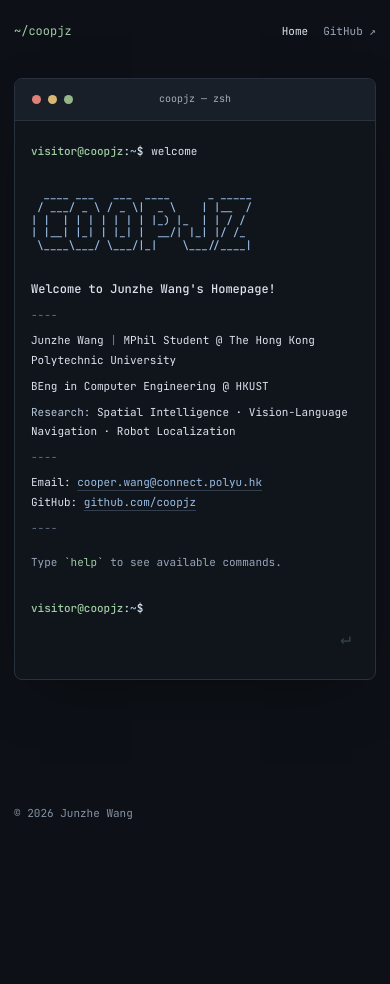
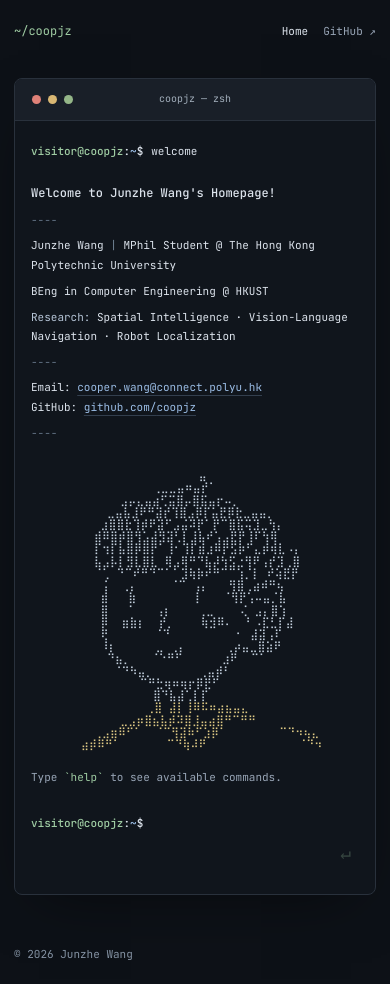
Before and after one commit to coopjz/coopjz.github.io, a React (Vite) app: page / in a window 390 px wide. Before the commit the page ends 844 px from the top, so only its background shows below. Built offline with nearby package versions, Linux system fonts and the light colour scheme.

Commit message:
Add character portrait to terminal welcome

```diff
--- a/src/components/Terminal.tsx
+++ b/src/components/Terminal.tsx
@@ -2,21 +2,17 @@ import { useEffect, useRef, useState, type FormEvent, type KeyboardEvent, type R
 import { Link, useNavigate } from 'react-router-dom';
 import { site } from '../config';
 import { posts } from '../lib/posts';
+import avatar from '../../public/avatar.txt?raw';
 
 function Prompt() {
   return <span className="prompt" aria-hidden="true"><span className="prompt-user">{site.terminal.user}@{site.terminal.host}</span><span>:<span className="prompt-path">~</span>$</span></span>;
 }
 
-const banner = String.raw`  ____ ___   ___  ____      _ _____
- / ___/ _ \ / _ \|  _ \    | |__  /
-| |  | | | | | | | |_) |_  | | / /
-| |__| |_| | |_| |  __/| |_| |/ /_
- \____\___/ \___/|_|    \___//____|`;
-
 function Welcome() {
   return (
     <div className="welcome">
-      <pre className="ascii-banner" aria-label="coopjz" role="img">{banner}</pre>
+      <pre className="ascii-avatar" aria-label="Character portrait of Junzhe Wang, based on his GitHub avatar" role="img">{avatar.trimEnd().split('\n').map((line, index) => <span className={index >= 19 ? 'avatar-shirt' : undefined} key={index}>{line}{'\n'}</span>)}</pre>
+      <div className="welcome-profile">
       <h1>Welcome to {site.owner.name}'s Homepage!</h1>
       <div className="welcome-divider" aria-hidden="true">----</div>
       <p>{site.owner.name} <span className="text-separator">|</span> {site.owner.tagline}</p>
@@ -25,6 +21,7 @@ function Welcome() {
       <div className="welcome-divider" aria-hidden="true">----</div>
       <div className="welcome-contact"><span>Email: <a href={site.links.email}>{site.links.email.replace('mailto:', '')}</a></span><span className="contact-separator" aria-hidden="true"> | </span><span>GitHub: <a href={site.links.github} target="_blank" rel="noreferrer">github.com/{site.owner.handle}</a></span></div>
       <div className="welcome-divider" aria-hidden="true">----</div>
+      </div>
     </div>
   );
 }
--- a/src/styles.css
+++ b/src/styles.css
@@ -43,7 +43,10 @@ button:disabled { cursor: default; }
 .prompt-user { color: var(--green); }
 .prompt-path { color: #9abce4; }
 .welcome-command, .history-command { display: flex; align-items: baseline; gap: 8px; }
-.ascii-banner { display: block; font: 500 17px/1.2 var(--mono); letter-spacing: 0; white-space: pre; color: #9abce4; margin: 30px 0; width: max-content; max-width: 100%; }
+.welcome { display: grid; grid-template-columns: max-content minmax(0, 1fr); align-items: center; gap: 32px; margin-top: 26px; }
+.welcome-profile { min-width: 0; }
+.ascii-avatar { font: 400 12px/1.12 var(--mono); font-variant-ligatures: none; letter-spacing: 0; white-space: pre; color: #c5d2e0; margin: 0; user-select: all; }
+.ascii-avatar .avatar-shirt { color: #dfca85; }
 .welcome h1 { font-size: 14px; font-weight: 500; line-height: 1.8; margin: 0; }
 .welcome p { margin: 0; overflow-wrap: anywhere; }
 .welcome-divider { color: #68798b; margin: 9px 0; line-height: 1.2; }
@@ -115,6 +118,9 @@ button:disabled { cursor: default; }
 .markdown-body th, .markdown-body td { border: 1px solid var(--border); padding: 8px 12px; text-align: left; }
 .markdown-body hr { border: 0; border-top: 1px solid var(--border); margin: 30px 0; }
 @media (max-width: 900px) {
+  .welcome { grid-template-columns: 1fr; gap: 24px; }
+  .welcome-profile { grid-row: 1; }
+  .ascii-avatar { justify-self: center; }
   .welcome-contact { flex-direction: column; }
   .contact-separator { display: none; }
 }
@@ -123,7 +129,6 @@ button:disabled { cursor: default; }
   .nav { padding-block: 21px; }.nav-links { gap: 20px; }
   .main { padding-block: 14px 30px; }
   .terminal-body { padding: 24px; font-size: 12px; }
-  .ascii-banner { font-size: 15px; }
   .welcome h1 { font-size: 13px; }
   .help-grid { grid-template-columns: 1fr; }
   .post-card { gap: 16px; }.post-card-title { font-size: 18px; }
@@ -133,7 +138,8 @@ button:disabled { cursor: default; }
   .nav-logo { font-size: 12px; }.nav-links { font-size: 11px; gap: 15px; }
   .terminal-body { padding: 21px 16px; font-size: 11px; }
   .terminal-title { font-size: 10px; }
-  .ascii-banner { font-size: clamp(10px, 2.7vw, 13px); margin: 27px 0; }
+  .ascii-avatar { font-size: clamp(10px, 2.8vw, 12px); }
+  .welcome { margin-top: 22px; gap: 20px; }
   .welcome h1 { font-size: 12px; }
   .welcome p { margin-bottom: 6px; }
   .help-hint { line-height: 1.9; }
```
Also changed, not shown: public/avatar.txt (added).
